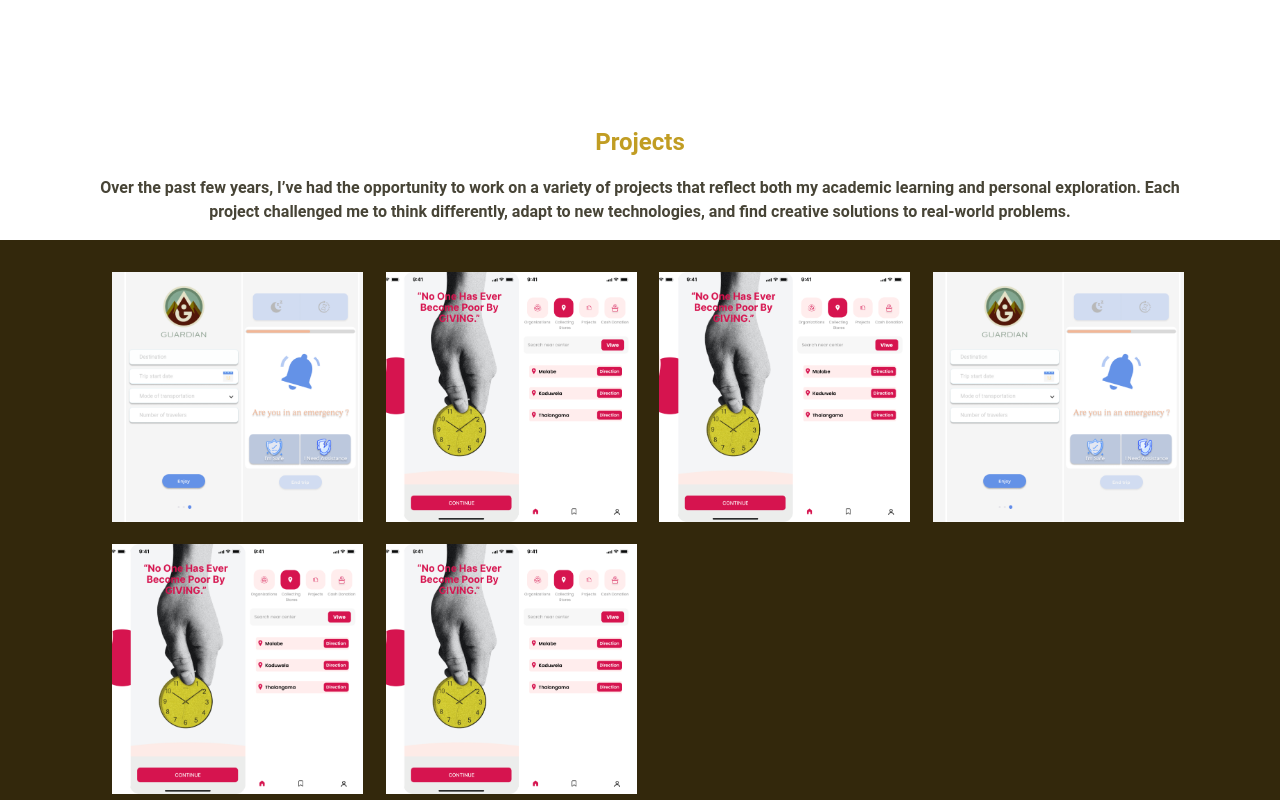
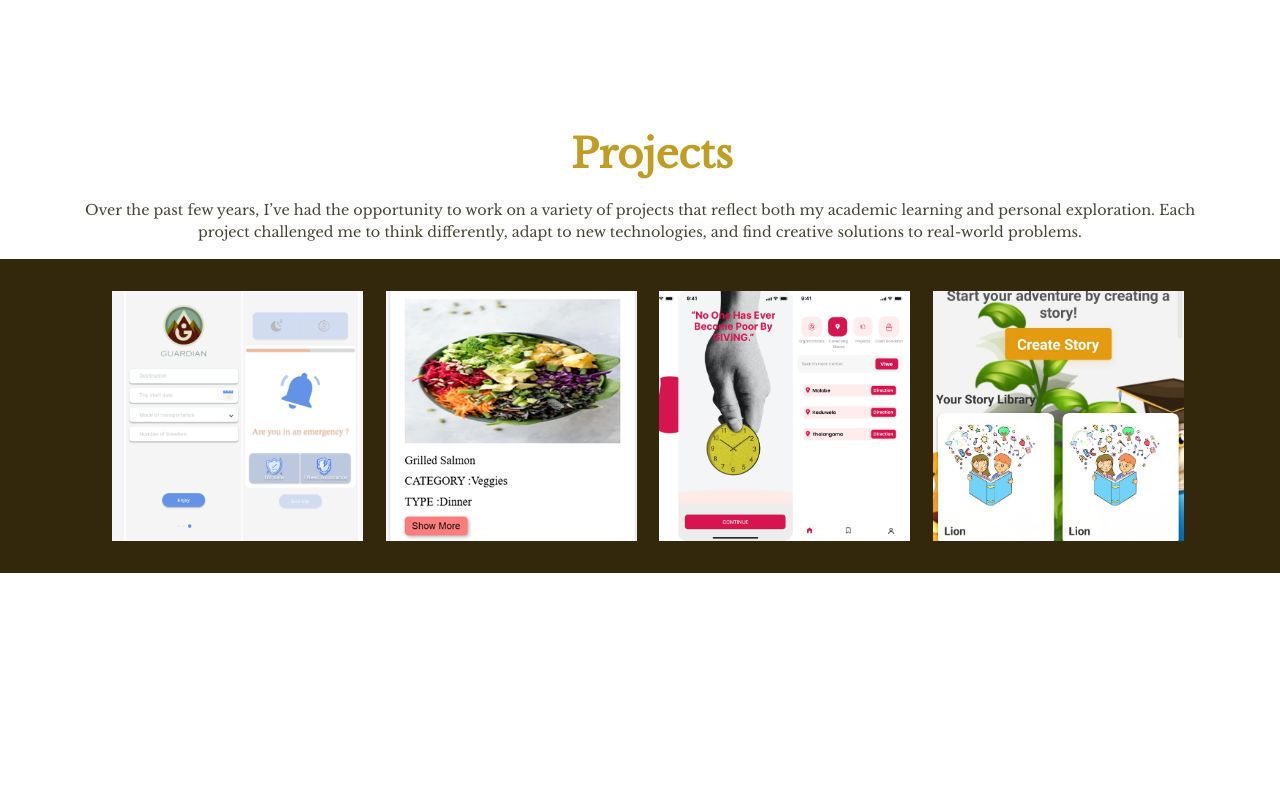
Before and after one commit to darshani-pathiranage20/My-portfolio, a React (Vite) app: page / in a window 1280 px wide. Shown: the part 3220-4020 px from the top of the page. Built offline with nearby package versions, Linux system fonts and the light colour scheme.

Commit message:
update project section with new projects

```diff
--- a/src/components/Projects/project.css
+++ b/src/components/Projects/project.css
@@ -2,8 +2,6 @@
 .projects-container {
     width: 100%;
     height: auto;
-
-
 
 }
 
@@ -18,18 +16,20 @@
 
 
 .projects-container-11 {
-    font-size: 1.5rem;
-
-    color: #C19D23;
-    font-weight: 600;
+    font-family: "Libre Baskerville", serif;
+  font-weight: bold;
+  padding-left: 1.5rem;
+  font-size: 2.5rem;
+  color: #C19D23;
     margin-bottom: 1rem;
 }
 
 .projects-container-12 {
-    font-size: 1rem;
+    font-size: 0.9rem;
+    font-family: "Libre Baskerville", serif;
     color: #1a1605;
     opacity: 0.8;
-    font-weight: 600;
+
     margin-bottom: 1rem;
     text-align: center;
     margin-left: 5rem;
@@ -76,12 +76,16 @@
   align-items: center;
   overflow: hidden;
   height: 100%;
+  width: 100%;
+
 }
 
 .project-image {
   width: 100%;
   height: 100%;
   object-fit: cover;
+  object-position: center;
+  display: block;
 
 }
 
--- a/src/components/Projects/projects.jsx
+++ b/src/components/Projects/projects.jsx
@@ -1,6 +1,8 @@
 import React, { useEffect, useState } from "react";
 import Gardian from "../../assets/gardian.png";
 import Openheart from "../../assets/openheart.png";
+import Zolo from "../../assets/paf.png";
+import SLPEC from "../../assets/SLPEC.jpg";
 import "./project.css";
 
 export default function Projects() {
@@ -13,7 +15,7 @@ export default function Projects() {
       Used_languages: "React Native | Node.js | Express.js | MongoDB |EXPO",
     },
     {
-      image: Openheart,
+      image: Zolo,
       Project_name: "Zolo",
       Project_discription: "Fitness Social Media Platformt",
       Used_languages: "Spring Boot | MySQL | React.js",
@@ -26,25 +28,25 @@ export default function Projects() {
       Used_languages: "Kotlin | Firebase ",
     },
     {
-      image: Gardian,
-      Project_name: "GUARDIAN",
+      image: SLPEC,
+      Project_name: "Smart Learning Platform for Early Childhood Education",
       Project_discription:
-        "Mobile app and web app system for travel security Mobile app and web app system for travel security",
-      Used_languages: "React Native | Node.js | Express.js | MongoDB |EXPO",
+        "React Native mobile application designed to enhance foundational learning for early children aged 3–8",
+      Used_languages: "React Native | Node.js | Flask | Mongo DB | AWS S3 Bucket | EXPO",
     },
-    {
-      image: Openheart,
-      Project_name: "Zolo",
-      Project_discription: "Fitness Social Media Platformt",
-      Used_languages: "Spring Boot | MySQL | React.js",
-    },
+    // {
+    //   image: Openheart,
+    //   Project_name: "Zolo",
+    //   Project_discription: "Fitness Social Media Platformt",
+    //   Used_languages: "Spring Boot | MySQL | React.js",
+    // },
 
-    {
-      image: Openheart,
-      Project_name: "Open Heart  - Mobile Application ",
-      Project_discription: "Charity Donation Management System ",
-      Used_languages: "Kotlin | Firebase ",
-    },
+    // {
+    //   image: Openheart,
+    //   Project_name: "Open Heart  - Mobile Application ",
+    //   Project_discription: "Charity Donation Management System ",
+    //   Used_languages: "Kotlin | Firebase ",
+    // },
   ];
   return (
     <div className="projects-container">
```
Also changed, not shown: src/assets/SLPEC.jpg (added), src/assets/paf.png (added).
